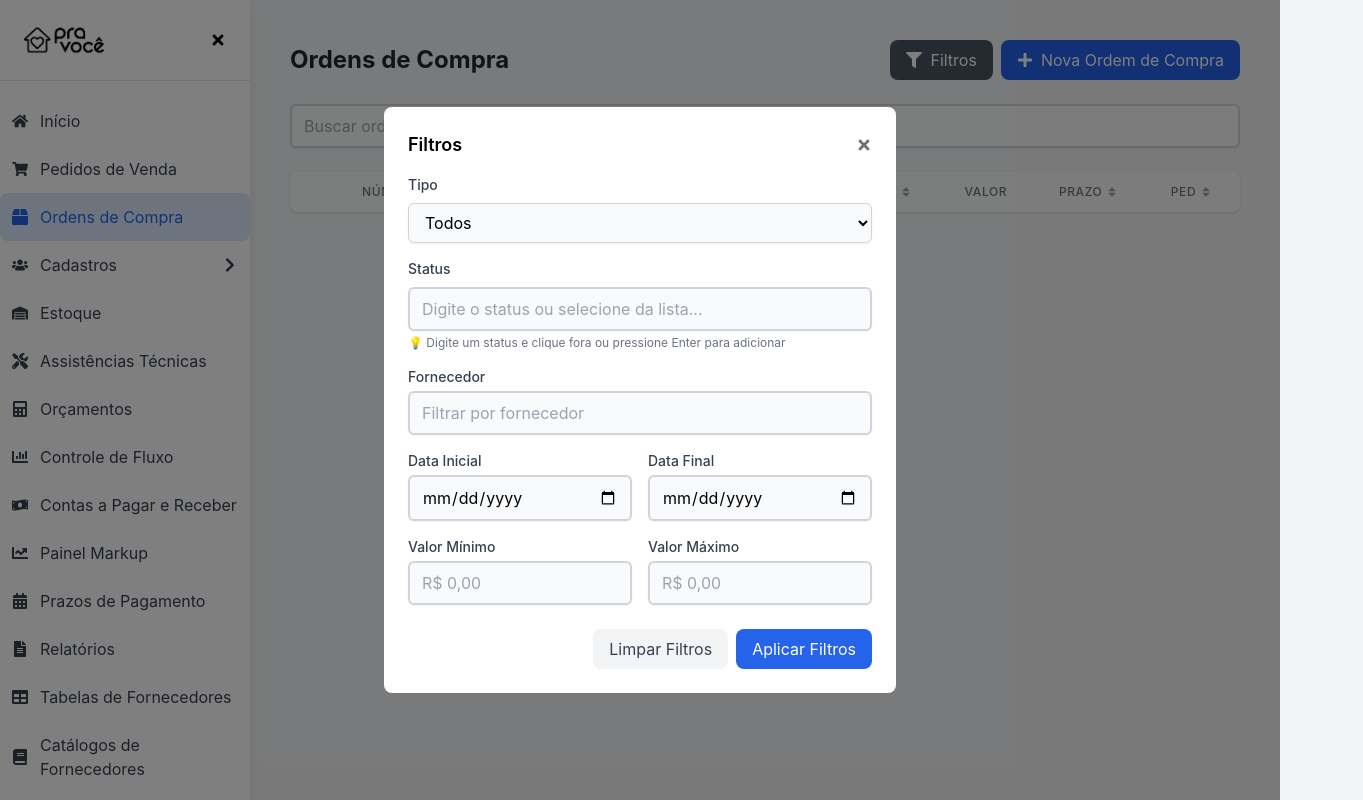
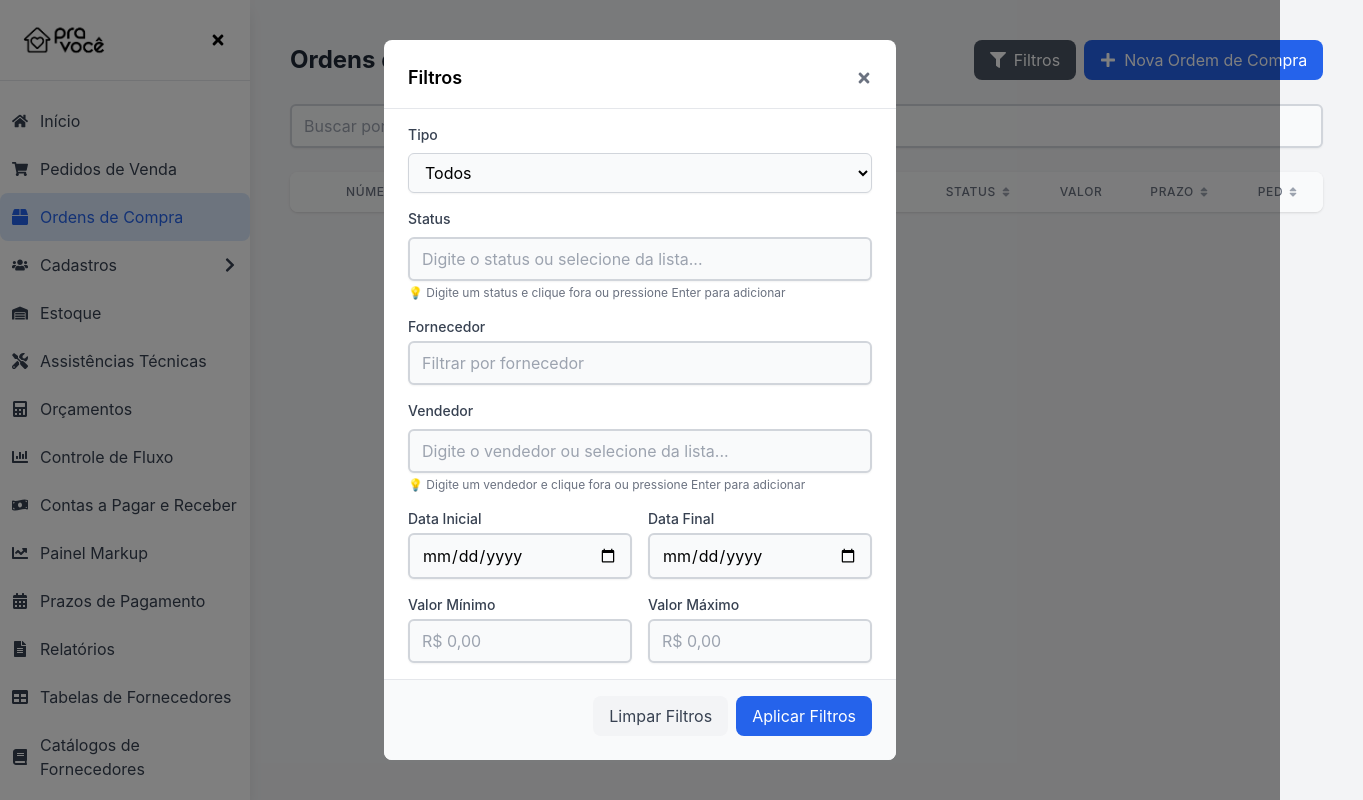
Before and after one commit to abuprod/pravoceapp-v6, a React (Vite) app: page /ordens-compra in a window 1280 px wide. Both pictures are taken after a click on the button "Filtros". Shown: the whole page, 1363 px wide, since content can reach past the window. Built offline with nearby package versions, Linux system fonts and the light colour scheme.

Commit message:
estavel 07092520334

```diff
--- a/src/components/ListaOrdensCompra.jsx
+++ b/src/components/ListaOrdensCompra.jsx
@@ -20,6 +20,8 @@ const ListaOrdensCompra = () => {
     dataInicio: '',
     dataFim: '',
     fornecedor: '',
+    vendedor: [],
+    vendedorInput: '',
     valorMin: '',
     valorMax: ''
   });
@@ -46,6 +48,13 @@ const ListaOrdensCompra = () => {
     'Cancelado',
     'Outro (ter obs)'
   ];
+
+  // Obter lista única de vendedores das ordens existentes
+  const vendedorOptions = [...new Set(
+    ordensCompra
+      .map(ordem => ordem.vendedor)
+      .filter(vendedor => vendedor && vendedor.trim() !== '')
+  )].sort();
 
   // Carregar ordens do localStorage ao montar o componente
   useEffect(() => {
@@ -117,6 +126,13 @@ const ListaOrdensCompra = () => {
           ? prev.status.filter(s => s !== valor)
           : [...prev.status, valor]
       }));
+    } else if (campo === 'vendedor') {
+      setFilters(prev => ({
+        ...prev,
+        vendedor: prev.vendedor.includes(valor)
+          ? prev.vendedor.filter(v => v !== valor)
+          : [...prev.vendedor, valor]
+      }));
     } else {
       setFilters(prev => ({
         ...prev,
@@ -137,16 +153,33 @@ const ListaOrdensCompra = () => {
       dataInicio: '',
       dataFim: '',
       fornecedor: '',
+      vendedor: [],
+      vendedorInput: '',
       valorMin: '',
       valorMax: ''
     });
+  };
+
+  // Função para verificar se há filtros ativos
+  const hasActiveFilters = () => {
+    return (
+      filters.tipo !== '' ||
+      filters.status.length > 0 ||
+      filters.dataInicio !== '' ||
+      filters.dataFim !== '' ||
+      filters.fornecedor !== '' ||
+      filters.vendedor.length > 0 ||
+      filters.valorMin !== '' ||
+      filters.valorMax !== ''
+    );
   };
 
   const filteredAndSortedOrdens = ordensCompra
     .filter(ordem => {
       const matchesSearch =
         (ordem.numero || '').toLowerCase().includes(searchTerm.toLowerCase()) ||
-        (ordem.fornecedor || '').toLowerCase().includes(searchTerm.toLowerCase());
+        (ordem.fornecedor || '').toLowerCase().includes(searchTerm.toLowerCase()) ||
+        (ordem.vendedor || '').toLowerCase().includes(searchTerm.toLowerCase());
 
       const matchesTipo = !filters.tipo || ordem.tipo === filters.tipo;
 
@@ -156,13 +189,16 @@ const ListaOrdensCompra = () => {
       const matchesFornecedor = !filters.fornecedor ||
         (ordem.fornecedor || '').toLowerCase().includes(filters.fornecedor.toLowerCase());
 
+      const matchesVendedor = filters.vendedor.length === 0 ||
+        filters.vendedor.includes(ordem.vendedor);
+
       const matchesData = (!filters.dataInicio || new Date(ordem.data) >= new Date(filters.dataInicio)) &&
         (!filters.dataFim || new Date(ordem.data) <= new Date(filters.dataFim));
 
       const matchesValor = (!filters.valorMin || (ordem.valor || 0) >= parseFloat(filters.valorMin)) &&
         (!filters.valorMax || (ordem.valor || 0) <= parseFloat(filters.valorMax));
 
-      return matchesSearch && matchesTipo && matchesStatus && matchesFornecedor && matchesData && matchesValor;
+      return matchesSearch && matchesTipo && matchesStatus && matchesFornecedor && matchesVendedor && matchesData && matchesValor;
     })
     .sort((a, b) => {
       if (!sortField) return 0;
@@ -295,6 +331,14 @@ const ListaOrdensCompra = () => {
           >
             <FaFilter /> Filtros
           </button>
+          {hasActiveFilters() && (
+            <button
+              onClick={limparFiltros}
+              className="bg-red-600 text-white px-4 py-2 rounded-lg hover:bg-red-700 transition-colors flex items-center gap-2"
+            >
+              <FaTimes /> Limpar Filtros
+            </button>
+          )}
         <button
           onClick={() => navigate('/ordens-compra/novo')}
             className="bg-blue-600 text-white px-4 py-2 rounded-lg hover:bg-blue-700 transition-colors flex items-center gap-2"
@@ -306,9 +350,9 @@ const ListaOrdensCompra = () => {
 
       {/* Modal de Filtros */}
       {showFilters && (
-        <div className="fixed inset-0 bg-black bg-opacity-50 flex items-center justify-center z-50">
-          <div className="bg-white rounded-lg p-6 w-full max-w-lg">
-            <div className="flex justify-between items-center mb-4">
+        <div className="fixed inset-0 bg-black bg-opacity-50 flex items-center justify-center z-50 p-4">
+          <div className="bg-white rounded-lg w-full max-w-lg max-h-[90vh] flex flex-col">
+            <div className="flex justify-between items-center p-6 pb-4 border-b">
               <h3 className="text-lg font-semibold">Filtros</h3>
               <button
                 onClick={() => setShowFilters(false)}
@@ -318,6 +362,7 @@ const ListaOrdensCompra = () => {
               </button>
             </div>
 
+            <div className="flex-1 overflow-y-auto px-6 py-4">
               <div className="space-y-4">
               {/* Filtro de Tipo */}
               <div>
@@ -428,6 +473,88 @@ const ListaOrdensCompra = () => {
                 />
               </div>
 
+              {/* Filtro de Vendedor */}
+              <div>
+                <label className="block text-sm font-medium text-gray-700 mb-2">Vendedor</label>
+                <div className="relative">
+                  <input
+                    type="text"
+                    value={filters.vendedorInput || ''}
+                    onChange={(e) => {
+                      const value = e.target.value;
+                      setFilters(prev => ({
+                        ...prev,
+                        vendedorInput: value
+                      }));
+                    }}
+                    onBlur={() => {
+                      if (filters.vendedorInput.trim()) {
+                        const newVendedor = filters.vendedorInput.trim();
+                        if (!filters.vendedor.includes(newVendedor)) {
+                          setFilters(prev => ({
+                            ...prev,
+                            vendedor: [...prev.vendedor, newVendedor],
+                            vendedorInput: ''
+                          }));
+                        } else {
+                          setFilters(prev => ({
+                            ...prev,
+                            vendedorInput: ''
+                          }));
+                        }
+                      }
+                    }}
+                    onKeyDown={(e) => {
+                      if (e.key === 'Enter' && filters.vendedorInput.trim()) {
+                        e.preventDefault();
+                        const newVendedor = filters.vendedorInput.trim();
+                        if (!filters.vendedor.includes(newVendedor)) {
+                          setFilters(prev => ({
+                            ...prev,
+                            vendedor: [...prev.vendedor, newVendedor],
+                            vendedorInput: ''
+                          }));
+                        }
+                      }
+                    }}
+                    className="w-full px-3 py-2 border border-gray-300 rounded-md focus:outline-none focus:ring-2 focus:ring-blue-500"
+                    placeholder="Digite o vendedor ou selecione da lista..."
+                    list="vendedor-options"
+                  />
+                  <datalist id="vendedor-options">
+                    {vendedorOptions.map(vendedor => (
+                      <option key={vendedor} value={vendedor} />
+                    ))}
+                  </datalist>
+                </div>
+                {filters.vendedor.length > 0 && (
+                  <div className="mt-2 flex flex-wrap gap-2">
+                    {filters.vendedor.map((vendedor, index) => (
+                      <span
+                        key={`${vendedor}-${index}`}
+                        className="inline-flex items-center px-2 py-1 rounded-full text-xs bg-green-100 text-green-800"
+                      >
+                        {vendedor}
+                        <button
+                          onClick={() => {
+                            setFilters(prev => ({
+                              ...prev,
+                              vendedor: prev.vendedor.filter((_, i) => i !== index)
+                            }));
+                          }}
+                          className="ml-1 text-green-600 hover:text-green-800"
+                        >
+                          <FaTimes className="w-3 h-3" />
+                        </button>
+                      </span>
+                    ))}
+                  </div>
+                )}
+                <div className="mt-1 text-xs text-gray-500">
+                  💡 Digite um vendedor e clique fora ou pressione Enter para adicionar
+                </div>
+              </div>
+
               {/* Filtro de Data */}
               <div className="grid grid-cols-2 gap-4">
                 <div>
@@ -474,8 +601,10 @@ const ListaOrdensCompra = () => {
                 </div>
               </div>
               </div>
+            </div>
 
-            <div className="mt-6 flex justify-end gap-2">
+            <div className="p-6 pt-4 border-t bg-gray-50 rounded-b-lg">
+              <div className="flex justify-end gap-2">
                 <button
                   onClick={limparFiltros}
                   className="px-4 py-2 text-gray-700 bg-gray-100 rounded-lg hover:bg-gray-200 transition-colors"
@@ -491,13 +620,14 @@ const ListaOrdensCompra = () => {
               </div>
             </div>
           </div>
+        </div>
       )}
 
       <div className="mb-6">
         <div className="relative">
           <input
             type="text"
-            placeholder="Buscar ordens de compra..."
+            placeholder="Buscar por número, fornecedor ou vendedor..."
             value={searchTerm}
             onChange={(e) => setSearchTerm(e.target.value)}
             className="w-full px-4 py-2 border border-gray-300 rounded-lg focus:outline-none focus:ring-2 focus:ring-blue-500"
@@ -544,6 +674,15 @@ const ListaOrdensCompra = () => {
                 <div className="flex items-center">
                 Fornecedor
                   {getSortIcon('fornecedor')}
+                </div>
+              </th>
+              <th
+                className="px-6 py-3 text-left text-xs font-medium text-gray-500 uppercase tracking-wider cursor-pointer"
+                onClick={() => handleSort('vendedor')}
+              >
+                <div className="flex items-center">
+                Vendedor
+                  {getSortIcon('vendedor')}
                 </div>
               </th>
               <th
@@ -608,6 +747,9 @@ const ListaOrdensCompra = () => {
                 </td>
                 <td className="px-6 py-4 whitespace-nowrap text-sm text-gray-500">
                   {ordem.fornecedor || ordem.fornecedorNome || '-'}
+                </td>
+                <td className="px-6 py-4 whitespace-nowrap text-sm text-gray-500">
+                  {ordem.vendedor || '-'}
                 </td>
                 <td className="px-6 py-4 whitespace-nowrap">
                   <span className={`px-2 inline-flex text-xs leading-5 font-semibold rounded-full ${getStatusColor(ordem.status)}`}>
```
Lines whose indentation alone changed are shown as unchanged.
